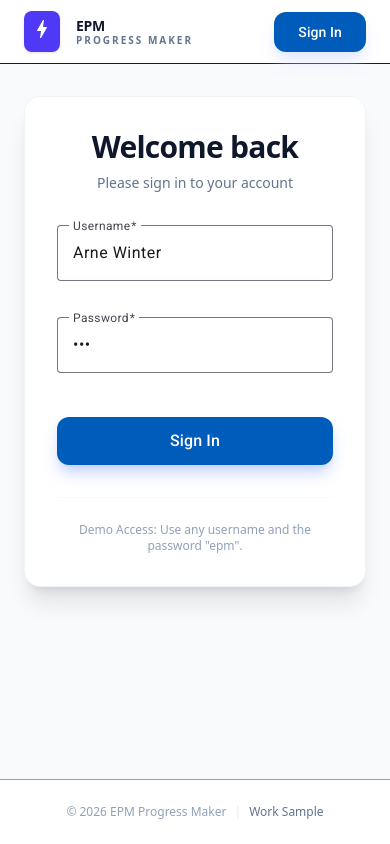
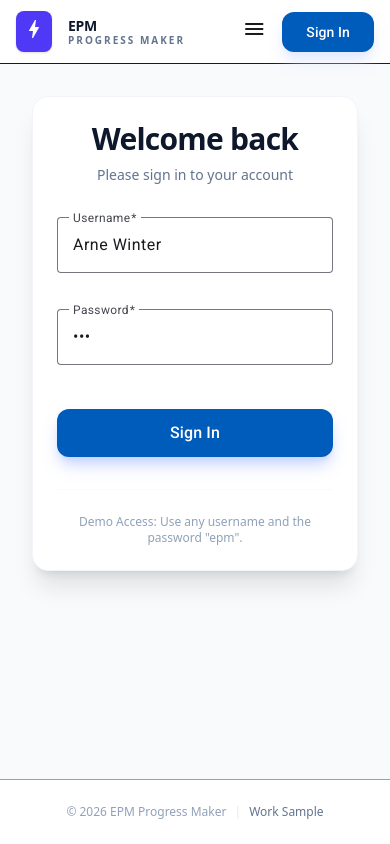
Before and after one commit to Wintryx/work-sample, an Angular app: page /login in a window 390 px wide. Built offline with nearby package versions, Linux system fonts and the light colour scheme.

Commit message:
enhance mobile-first approach

```diff
--- a/src/app/app.html
+++ b/src/app/app.html
@@ -2,7 +2,7 @@
   <app-header-component />
 
   <!-- Main Content Area -->
-  <main class="flex-1 p-6 lg:p-10 max-w-7xl mx-auto w-full">
+  <main class="flex-1 p-4 sm:p-6 lg:p-10 max-w-7xl mx-auto w-full">
     <!-- Breadcrumbs or Page Title could go here -->
     <router-outlet />
   </main>
--- a/src/app/core/layout/header/header.component.html
+++ b/src/app/core/layout/header/header.component.html
@@ -1,4 +1,4 @@
-<header class="h-16 border-b bg-white flex items-center px-6 justify-between sticky top-0 z-50">
+<header class="h-16 border-b bg-white flex items-center px-4 sm:px-6 justify-between sticky top-0 z-50">
   <!-- Brand Logo -->
   <div class="flex items-center gap-4 cursor-pointer" routerLink="/">
     <div class="bg-indigo-600 text-white p-1.5 rounded-lg shadow-sm">
@@ -13,7 +13,7 @@
   </div>
 
   <!-- Navigation & Actions Section -->
-  <div class="flex items-center gap-6">
+  <div class="flex items-center gap-4">
     <!-- System time serves as a subtle 'Live-Signal' for the user -->
     <div
       class="hidden lg:flex items-center text-slate-400 text-xs font-medium bg-slate-50 px-3 py-1.5 rounded-full border border-slate-100 shadow-inner"
@@ -21,6 +21,15 @@
       <mat-icon class="!text-[14px] !h-[14px] !w-[14px] mr-2">schedule</mat-icon>
       {{ currentTime() | dateFormat }}
     </div>
+
+    <button
+      mat-icon-button
+      class="md:!hidden"
+      [matMenuTriggerFor]="mobileMenu"
+      aria-label="Open navigation menu"
+    >
+      <mat-icon>menu</mat-icon>
+    </button>
 
     @if (authFacade.isAuthenticated()) {
       <nav class="hidden md:flex items-center gap-1">
@@ -34,7 +43,7 @@
       </nav>
 
       <!-- User Profile & Logout -->
-      <div class="flex items-center gap-4 pl-6 border-l border-slate-200">
+      <div class="hidden md:flex items-center gap-4 pl-6 border-l border-slate-200">
         <span class="text-sm font-medium text-slate-700">{{ authFacade.user()?.username }}</span>
 
         <button
@@ -51,10 +60,32 @@
         mat-flat-button
         color="primary"
         routerLink="/login"
-        class="!rounded-xl shadow-lg shadow-indigo-100"
+        class="hidden md:inline-flex !rounded-xl shadow-lg shadow-indigo-100"
       >
         Sign In
       </button>
     }
   </div>
 </header>
+
+<mat-menu #mobileMenu="matMenu">
+  @if (authFacade.isAuthenticated()) {
+    <button mat-menu-item disabled>
+      <mat-icon>account_circle</mat-icon>
+      <span>{{ authFacade.user()?.username }}</span>
+    </button>
+    <button mat-menu-item routerLink="/dashboard">
+      <mat-icon>dashboard</mat-icon>
+      <span>Dashboard</span>
+    </button>
+    <button mat-menu-item (click)="onLogout()">
+      <mat-icon>logout</mat-icon>
+      <span>Logout</span>
+    </button>
+  } @else {
+    <button mat-menu-item routerLink="/login">
+      <mat-icon>login</mat-icon>
+      <span>Sign In</span>
+    </button>
+  }
+</mat-menu>
--- a/src/app/core/layout/header/header.component.ts
+++ b/src/app/core/layout/header/header.component.ts
@@ -1,13 +1,14 @@
 import { ChangeDetectionStrategy, Component, DestroyRef, inject, signal } from "@angular/core";
 import { AuthFacade } from "@core/auth";
 import { MatIcon } from "@angular/material/icon";
+import { MatMenuModule } from "@angular/material/menu";
 import { RouterLink, RouterLinkActive } from "@angular/router";
 import { MatButton } from "@angular/material/button";
 import { DateFormatPipe } from "@shared/pipes/date-format-pipe";
 
 @Component({
   selector: "app-header-component",
-  imports: [MatIcon, RouterLink, RouterLinkActive, MatButton, DateFormatPipe],
+  imports: [MatIcon, MatMenuModule, RouterLink, RouterLinkActive, MatButton, DateFormatPipe],
   templateUrl: "./header.component.html",
   styleUrl: "./header.component.scss",
   standalone: true,
--- a/src/app/domains/auth/presentation/pages/login-page/login-page.html
+++ b/src/app/domains/auth/presentation/pages/login-page/login-page.html
@@ -1,5 +1,5 @@
-<div class="flex flex-col items-center justify-center min-h-[60vh]">
-  <div class="w-full max-w-md p-8 bg-white rounded-2xl shadow-xl border border-slate-100">
+<div class="flex flex-col items-center justify-center min-h-[60vh] px-4">
+  <div class="w-full max-w-md p-6 sm:p-8 bg-white rounded-2xl shadow-xl border border-slate-100">
     <!-- Login Header -->
     <div class="text-center mb-8">
       <h2 class="text-3xl font-extrabold text-slate-900 tracking-tight">Welcome back</h2>
--- a/src/app/domains/dashboard/presentation/components/dashboard-table/dashboard-table.html
+++ b/src/app/domains/dashboard/presentation/components/dashboard-table/dashboard-table.html
@@ -1,4 +1,5 @@
-<table mat-table [dataSource]="items()" class="w-full">
+<div class="overflow-x-auto">
+  <table mat-table [dataSource]="items()" class="w-full min-w-[640px]">
   <!-- ID Column -->
   <ng-container matColumnDef="id">
     <th mat-header-cell *matHeaderCellDef class="!text-slate-400 !font-semibold uppercase text-xs">
@@ -67,4 +68,5 @@
     (click)="selectItem.emit(row.id)"
     class="hover:bg-slate-50 cursor-pointer transition-colors"
   ></tr>
-</table>
+  </table>
+</div>
--- a/src/app/domains/dashboard/presentation/pages/dashboard-page/dashboard-page.html
+++ b/src/app/domains/dashboard/presentation/pages/dashboard-page/dashboard-page.html
@@ -1,11 +1,12 @@
 <div class="space-y-6">
   <!-- Header with Title and Refresh Action -->
-  <header class="flex items-center justify-between">
+  <header class="flex flex-col gap-4 sm:flex-row sm:items-center sm:justify-between">
     <div>
       <h2 class="text-2xl font-bold text-slate-900 tracking-tight">Project Progress</h2>
       <p class="text-slate-500 text-sm">Monitor and track current development milestones.</p>
     </div>
 
+    <div class="flex flex-wrap items-center gap-2">
       <!-- Debug Button -->
       @if (isDev) {
         <button (click)="dashboardFacade.triggerError()" color="warn" mat-stroked-button>
@@ -19,6 +20,7 @@
       <button (click)="dashboardFacade.refresh()" color="primary" mat-flat-button>
         <mat-icon class="mr-2">refresh</mat-icon> Refresh Data
       </button>
+    </div>
   </header>
 
   <!-- Global Error Display -->
--- a/src/app/domains/dashboard/presentation/pages/item-detail-page/item-detail-page.html
+++ b/src/app/domains/dashboard/presentation/pages/item-detail-page/item-detail-page.html
@@ -1,4 +1,4 @@
-<div class="item-view-container space-y-6">
+<div class="item-view-container space-y-6 max-w-5xl mx-auto">
   <!-- Back Action -->
   <nav>
     <button class="!text-slate-500 hover:!text-slate-900" mat-button routerLink="/dashboard">
@@ -9,10 +9,10 @@
   @if (item(); as data) {
   <!-- Detail Card -->
   <div
-    class="max-w-3xl bg-white rounded-3xl shadow-xl shadow-slate-200/50 border border-slate-100 overflow-hidden"
+    class="w-full max-w-3xl mx-auto bg-white rounded-3xl shadow-xl shadow-slate-200/50 border border-slate-100 overflow-hidden"
   >
     <!-- Header -->
-    <div class="p-8 border-b border-slate-50 bg-slate-50/30 flex justify-between items-start">
+    <div class="p-6 sm:p-8 border-b border-slate-50 bg-slate-50/30 flex justify-between items-start">
       <div class="space-y-1">
         <span class="text-xs font-bold text-indigo-600 uppercase tracking-widest"
           >Feature Detail</span
@@ -26,7 +26,7 @@
     </div>
 
     <!-- Content -->
-    <div class="p-8 grid grid-cols-1 md:grid-cols-2 gap-8">
+    <div class="p-6 sm:p-8 grid grid-cols-1 md:grid-cols-2 gap-8">
       <div class="space-y-4">
         <div>
           <h4 class="text-xs font-bold text-slate-400 uppercase tracking-wider mb-1">System ID</h4>
@@ -65,7 +65,7 @@
   </div>
   } @else {
   <!-- Not Found State -->
-  <div class="py-20 text-center bg-white rounded-3xl border-2 border-dashed border-slate-200">
+  <div class="py-20 text-center bg-white rounded-3xl border-2 border-dashed border-slate-200 max-w-3xl mx-auto">
     <mat-icon class="!text-6xl !h-16 !w-16 text-slate-200 mb-4">search_off</mat-icon>
     <h3 class="text-xl font-bold text-slate-900">Feature not found</h3>
     <p class="text-slate-500">The requested item could not be located in the current state.</p>
```
Lines whose indentation alone changed are shown as unchanged.
